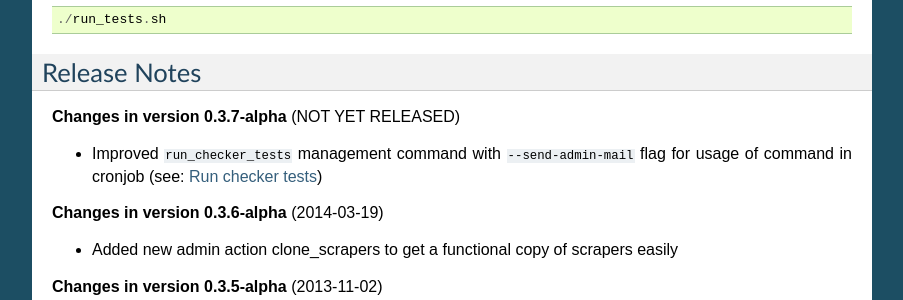
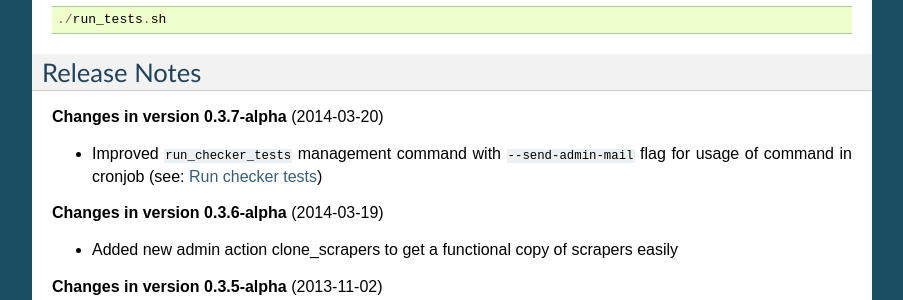
Before and after one commit to holgerd77/django-dynamic-scraper, a Sphinx documentation site: the page built from docs/development.rst, in a window 1280 px wide and 900 px high, scrolled down 656 px. Shown: the part 152-452 px from the top of the window, without its empty margins (198-1101 px from the left). Built offline with Sphinx 7.4.7, drawn with Linux system fonts in a browser that asks for light colours.

Commit message:
Preparations for new version 0.3.7

```diff
--- a/docs/development.rst
+++ b/docs/development.rst
@@ -50,7 +50,7 @@ Then you can run the test suite with::
 Release Notes
 =============
 
-**Changes in version 0.3.7-alpha** (NOT YET RELEASED)
+**Changes in version 0.3.7-alpha** (2014-03-20)
 
 * Improved ``run_checker_tests`` management command with ``--send-admin-mail`` flag for usage of command in
   cronjob (see: :ref:`run_checker_tests`)
--- a/setup.py
+++ b/setup.py
@@ -4,7 +4,7 @@ import os
 
 setup(
     name='django-dynamic-scraper',
-    version='0.3.6',
+    version='0.3.7',
     description='Creating Scrapy scrapers via the Django admin interface',
     author='Holger Drewes',
     author_email='Holger.Drewes@gmail.com',
```
